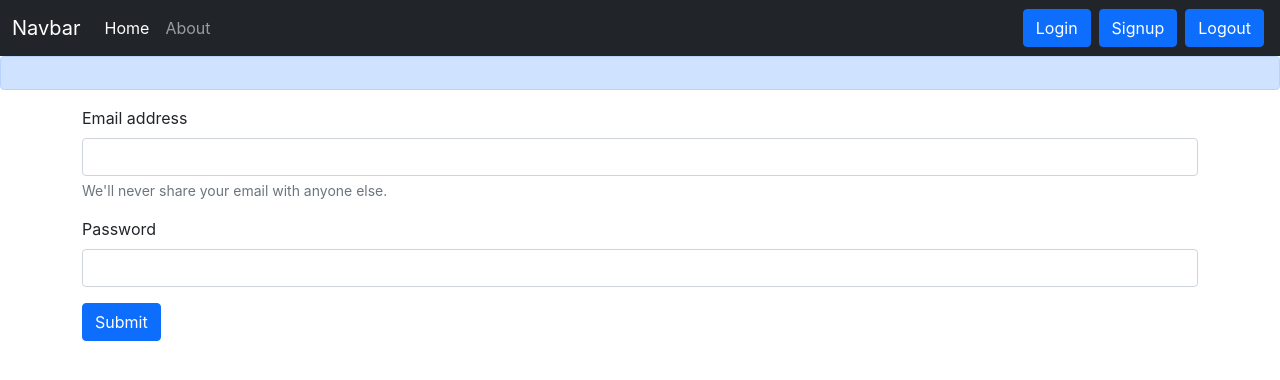
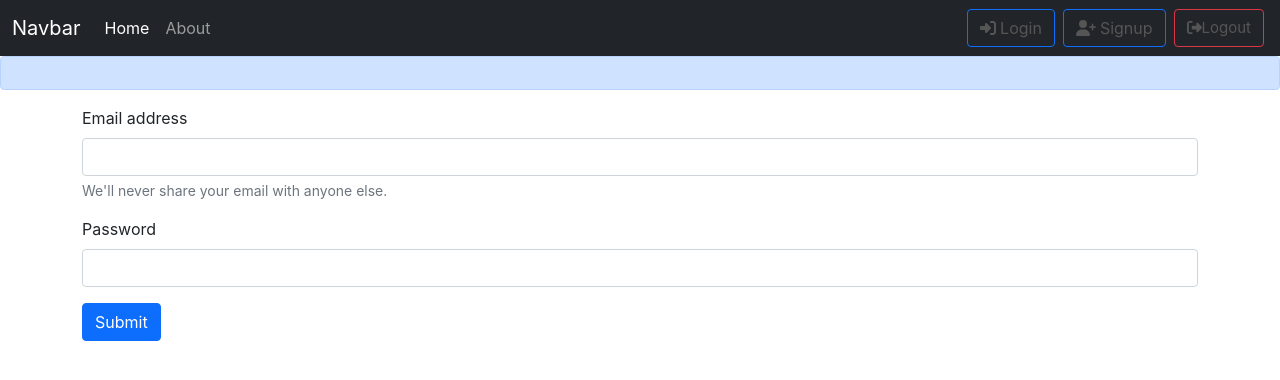
Before and after one commit to chauhangitanshu87/NoteGuard, a React (Create React App) app: page /login in a window 1280 px wide. Shown: the top 380 px of the page. Built offline with nearby package versions, Linux system fonts and the light colour scheme.

Commit message:
13commit

```diff
--- a/package.json
+++ b/package.json
@@ -3,6 +3,9 @@
   "version": "0.1.0",
   "private": true,
   "dependencies": {
+    "@fortawesome/fontawesome-svg-core": "^6.6.0",
+    "@fortawesome/free-solid-svg-icons": "^6.6.0",
+    "@fortawesome/react-fontawesome": "^0.2.2",
     "@testing-library/jest-dom": "^5.17.0",
     "@testing-library/react": "^13.4.0",
     "@testing-library/user-event": "^13.5.0",
--- a/public/index.html
+++ b/public/index.html
@@ -17,6 +17,9 @@
   <link href="https://cdn.jsdelivr.net/npm/bootstrap@5.1.0/dist/css/bootstrap.min.css" rel="stylesheet"
   integrity="sha384-KyZXEAg3QhqLMpG8r+8fhAXLRk2vvoC2f3B09zVXn8CA5QIVfZOJ3BCsw2P0p/We" crossorigin="anonymous">
 
+  <link rel="stylesheet" href="https://cdnjs.cloudflare.com/ajax/libs/font-awesome/6.0.0-beta3/css/all.min.css">
+
+
 
     <title>NoteGuard</title>
   </head>
--- a/src/components/Logout.js
+++ b/src/components/Logout.js
@@ -1,23 +1,66 @@
+// import React from 'react';
+// import { useNavigate } from 'react-router-dom';
+// import { FontAwesomeIcon } from '@fortawesome/react-fontawesome';
+// import { faSignOutAlt } from '@fortawesome/free-solid-svg-icons';
+
+
+// const Logout = () => {
+//   let navigate = useNavigate();
+
+
+//   const handleLogout = () => {
+//     // Clear the token from localStorage
+
+
+//     // localStorage.removeItem('token');
+
+//     localStorage.clear();
+
+
+
+//     // Redirect to the login or home page
+//     navigate("/");
+//   };
+
+//   return (
+//     <div>
+//       <FontAwesomeIcon
+//         icon={faSignOutAlt}
+//         className="logout-icon"
+//         onClick={handleLogout}
+//         style={{ cursor: 'pointer', fontSize: '24px', color: '#555' }} // Adjust size and color as needed
+//       />
+//     </div>
+//   );
+// };
+
+// export default Logout;
+
+
+
 import React from 'react';
 import { useNavigate } from 'react-router-dom';
+import { FontAwesomeIcon } from '@fortawesome/react-fontawesome';
+import { faSignOutAlt } from '@fortawesome/free-solid-svg-icons';
 
 const Logout = () => {
   let navigate = useNavigate();
 
   const handleLogout = () => {
-    // Clear the token from localStorage
+    // localStorage.clear(); // Clear the token
     localStorage.removeItem('token');
-
-    // Redirect to the login or home page
-    navigate("/"); // Or navigate("/"), depending on where you want to redirect
+    navigate("/"); // Redirect to home
   };
 
   return (
-    <div>
-      <button className="btn btn-secondary" onClick={handleLogout}>
-        Logout
-      </button>
-    </div>
+    <button
+      className="btn btn-outline-danger mx-1" // Bootstrap button styling
+      onClick={handleLogout}
+      style={{ cursor: 'pointer', fontSize: '15px', color: '#555' }} // Adjust as needed
+    >
+      <FontAwesomeIcon icon={faSignOutAlt} />
+      Logout
+    </button>
   );
 };
 
--- a/src/components/Navbar.js
+++ b/src/components/Navbar.js
@@ -1,15 +1,18 @@
 import React from 'react'
 import { Link,useLocation } from "react-router-dom";
+import Logout from './Logout';
+
+import { FontAwesomeIcon } from '@fortawesome/react-fontawesome';
+import { faSignInAlt, faUserPlus } from '@fortawesome/free-solid-svg-icons';
 
 const Navbar = () => {
-
-    let location = useLocation();
 
     return (
 
         <nav className="navbar navbar-expand-lg navbar-dark bg-dark">
             <div className="container-fluid">
-                <Link className="navbar-brand" to="/">Navbar</Link>
+                {/* <Link className="navbar-brand" to="/">Navbar</Link> */}
+                <span className="navbar-brand">Navbar</span>
                 <button className="navbar-toggler" type="button" data-bs-toggle="collapse" data-bs-target="#navbarSupportedContent" aria-controls="navbarSupportedContent" aria-expanded="false" aria-label="Toggle navigation">
                     <span className="navbar-toggler-icon"></span>
                 </button>
@@ -25,9 +28,28 @@ const Navbar = () => {
                     </ul>
                     <form className="d-flex">
 
-                    <Link className="btn btn-primary mx-1" to="/login" role="button">Login</Link>
-                    <Link className="btn btn-primary mx-1" to="/signup" role="button">Signup</Link>
-                    <Link className="btn btn-primary mx-1" to="/login" role="button">Logout</Link>
+                    <Link
+                            className="btn btn-outline-primary mx-1"
+                            to="/login"
+                            style={{ color: '#555' }}
+                        >
+                            <FontAwesomeIcon icon={faSignInAlt} className="me-1" />
+                            Login
+                        </Link>
+                        <Link
+                            className="btn btn-outline-primary mx-1"
+                            to="/signup"
+                            style={{ color: '#555' }}
+                        >
+                            <FontAwesomeIcon icon={faUserPlus} className="me-1" />
+                            Signup
+                        </Link>
+
+                    {/* <Link className="btn btn-primary mx-1" to="/login" role="button">Login</Link>
+                    <Link className="btn btn-primary mx-1" to="/signup" role="button">Signup</Link> */}
+
+                    {/* <Link className="btn btn-primary mx-1" to="/login" role="button">Logout</Link> */}
+                    <Logout/>
 
                     </form>
                 </div>
--- a/src/components/Notes.js
+++ b/src/components/Notes.js
@@ -1,4 +1,5 @@
 import React, {useContext,useEffect,useRef,useState} from 'react'
+import { useNavigate } from 'react-router-dom';
 import noteContext from "../context/noteContext"
 import Noteitem from './Noteitem';
 import AddNote from './AddNote';
@@ -8,10 +9,30 @@ import AddNote from './AddNote';
 const Notes = () => {
     const context = useContext(noteContext);
     const {notes, getNotes,editNote} = context;
+    const navigate = useNavigate(); // Use navigate for redirection
+    const [isLoggedIn, setIsLoggedIn] = useState(false); // State to check login
+
+
+    // useEffect(() => {
+    //     getNotes()
+    //      // eslint-disable-next-line
+    // }, [])
+
     useEffect(() => {
-        getNotes()
-         // eslint-disable-next-line
-    }, [])
+        const token = localStorage.getItem('token');
+        if (!token) {
+            // If token is not present, redirect to login
+            navigate("/login");
+        } else {
+            // If token is present, set isLoggedIn to true and fetch notes
+            setIsLoggedIn(true);
+            getNotes();
+            console.log(token);
+        }
+        // eslint-disable-next-line
+    }, []);
+
+
     const ref = useRef(null)
     const refClose = useRef(null)
     const [note, setNote] = useState({id: "", etitle: "", edescription: "", etag: ""})
@@ -69,8 +90,8 @@ const Notes = () => {
                 </div>
             </div>
 
-            <div className="row my-3">
-                <h2>You Notes</h2>
+            {/* <div className="row my-3">
+                <h2>Your Notes</h2>
 
                 <div className="container mx-2">
                 {notes.length===0 && 'No notes to display'}
@@ -79,7 +100,24 @@ const Notes = () => {
                 {notes.map((note) => {
                     return <Noteitem key={note._id} updateNote={updateNote} note={note} />
                 })}
+            </div> */}
+
+<div className="row my-3">
+    {isLoggedIn ? (
+        <>
+            <h2>Your Notes</h2>
+            <div className="container mx-2">
+                {notes.length === 0 && 'No notes to display'}
             </div>
+            {notes.map((note) => {
+                return <Noteitem key={note._id} updateNote={updateNote} note={note} />;
+            })}
+        </>
+    ) : (
+        <h2>Please log in to view your notes.</h2>
+    )}
+</div>
+
             </>
     )
 }
--- a/src/components/Signup.js
+++ b/src/components/Signup.js
@@ -22,9 +22,10 @@ const Signup = () => {
         if (json.success){
             // Save the auth token and redirect
             localStorage.setItem('token', json.authtoken);
-            history("/");
+
 
         }
+        history("/login");
 
     }
 
```
Also changed, not shown: src/App.js (+7 -0 lines), src/components/AddNote.js (+13 -2 lines), src/components/Home.js (+13 -8 lines), src/context/NoteState.js (+7 -0 lines), 1 other file (tests, documents, lock files or other folders).
